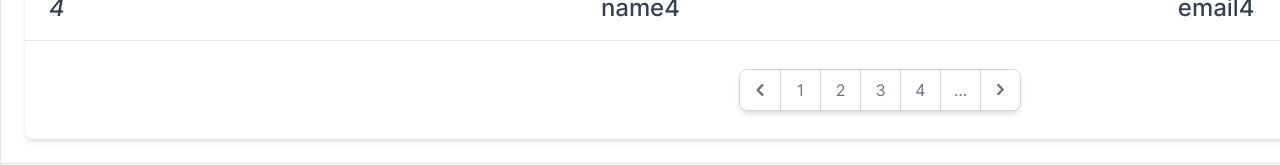
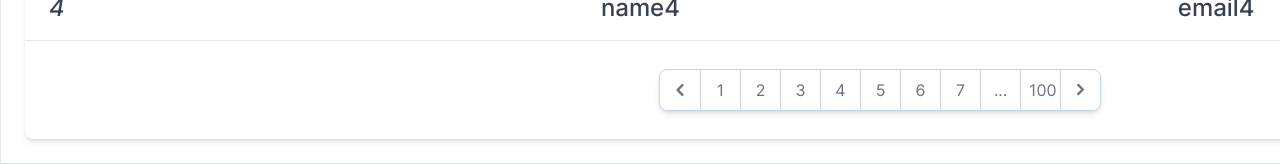
Before and after one commit to rainboyOJ/rojcpp_frontEnd, a Vue app: page /problems in a window 1280 px wide. Shown: the part 549-714 px from the top of the page. Built offline with nearby package versions, Linux system fonts and the light colour scheme.

Commit message:
静听 router 的改变来修改pagenation的显示

```diff
--- a/src/components/Table.vue
+++ b/src/components/Table.vue
@@ -53,8 +53,9 @@
 
         </table>
 
+
       <pagenation
-          :links= "links"
+          :links= "pagenation"
       ></pagenation>
 
     </div> <!-- table body -->
--- a/src/views/ProblemList.vue
+++ b/src/views/ProblemList.vue
@@ -1,11 +1,15 @@
 <script setup>
-import { ref ,reactive,computed} from 'vue'
+import { ref ,reactive,computed,watch} from 'vue'
 import {page} from '@/utils/page'
+import {useRoute} from 'vue-router'
 import myTable from '@/components/Table.vue'
 
+const route = useRoute()
 let nowPage = ref(4)
 
+
 const pagenation = computed( ()=> page(100,nowPage.value,6,"/problems"))
+
 
 const table = reactive(
     {
@@ -49,6 +53,8 @@ const table = reactive(
     }
 )
 
+watch( ()=>route.params.id, newId => nowPage.value = parseInt(newId))
+
 </script>
 <template>
   <div>
```
